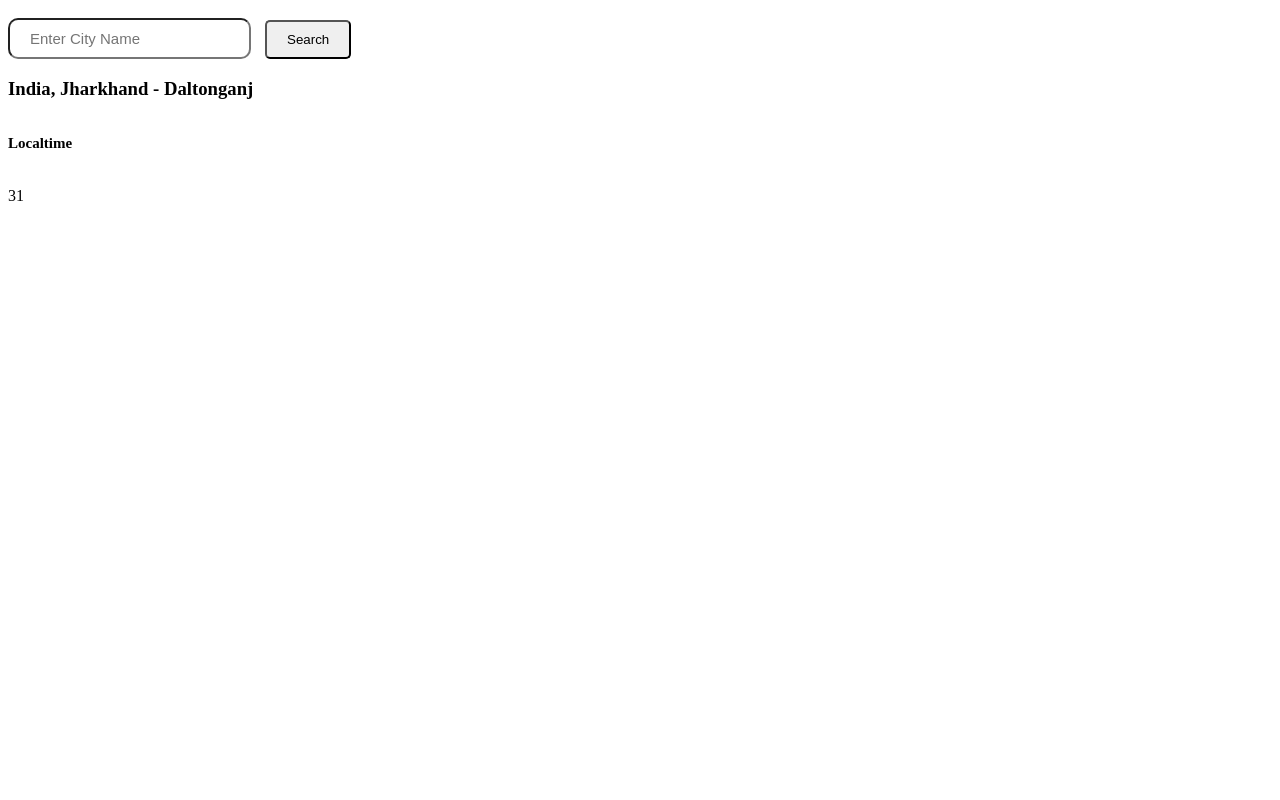
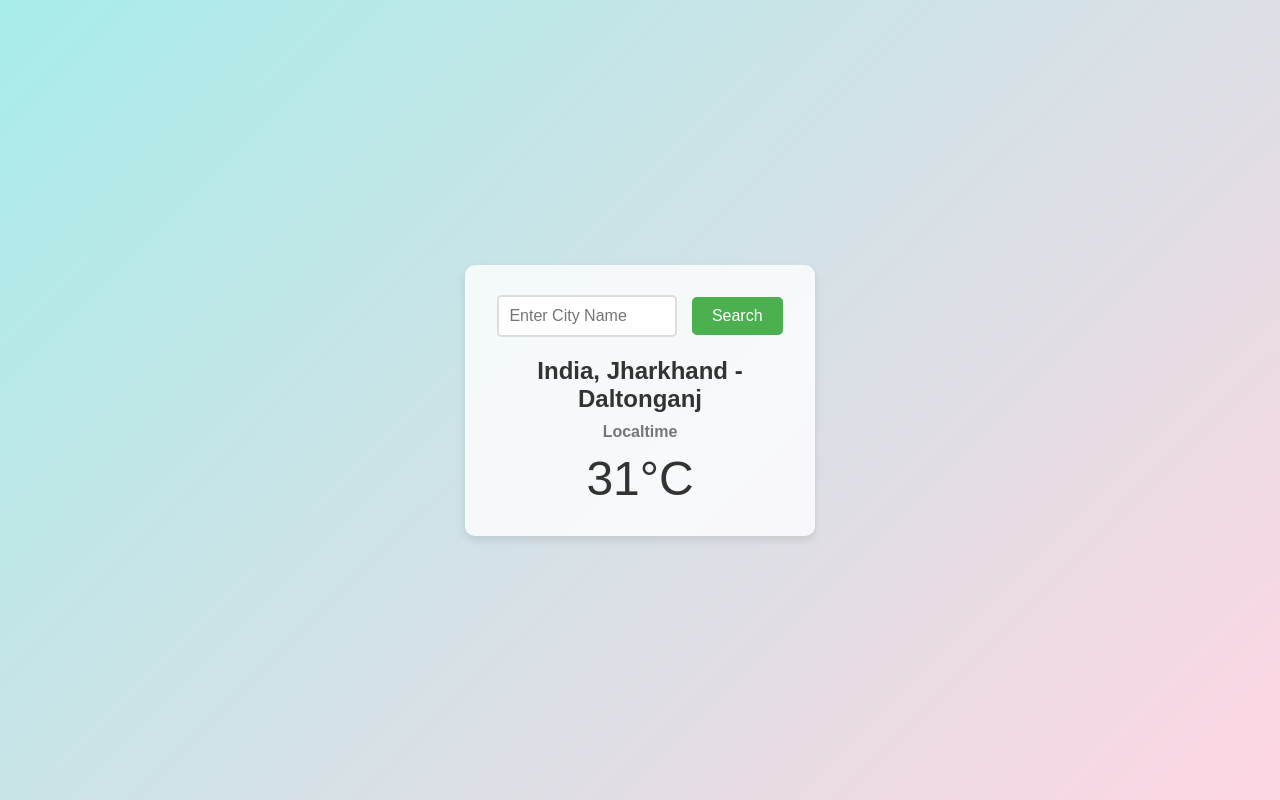
Before and after one commit to mansisingh78/weather, a plain HTML site: page index.html in a window 1280 px wide. Drawn offline with Linux system fonts and the light colour scheme.

Commit message:
modified code

```diff
--- a/index.html
+++ b/index.html
@@ -3,18 +3,20 @@
   <head>
     <meta charset="UTF-8" />
     <meta name="viewport" content="width=device-width, initial-scale=1.0" />
-    <title>Document</title>
+    <title>Weather App</title>
     <link rel="stylesheet" href="style.css" />
   </head>
   <body>
-    <div>
-      <input id="city-input" type="text" placeholder="Enter City Name" />
-      <button id="search-button">Search</button>
-    </div>
-    <div>
-      <h3 id="city-name">India, Jharkhand - Daltonganj</h3>
-      <h6 id="city-time">Localtime</h6>
-      <p id="city-temp">31</p>
+    <div class="container">
+      <div class="search-container">
+        <input id="city-input" type="text" placeholder="Enter City Name" />
+        <button id="search-button">Search</button>
+      </div>
+      <div class="weather-info">
+        <h3 id="city-name">India, Jharkhand - Daltonganj</h3>
+        <h6 id="city-time">Localtime</h6>
+        <p id="city-temp">31°C</p>
+      </div>
     </div>
     <script>
       const button = document.getElementById("search-button");
@@ -47,7 +49,7 @@
         if (result) {
           cityName.innerText = `${result.location.name}, ${result.location.region}, ${result.location.country}`;
           cityTime.innerText = result.location.localtime;
-          cityTemp.innerText = result.current.temp_c;
+          cityTemp.innerText = `${result.current.temp_c}°C`;
         } else {
           cityName.innerText = "Data not available";
           cityTime.innerText = "";
--- a/style.css
+++ b/style.css
@@ -1,15 +1,78 @@
-#city-input {
-  padding: 10px 20px;
-  border-radius: 10px;
-  font-size: 15px;
-  margin-top: 10px;
+/* style.css */
+
+/* Reset some default styles */
+* {
+  margin: 0;
+  padding: 0;
+  box-sizing: border-box;
+  font-family: "Arial", sans-serif;
 }
 
-#search-button {
+/* Set the background and center the content */
+body {
+  background: linear-gradient(135deg, #a8edea 0%, #fed6e3 100%);
+  display: flex;
+  justify-content: center;
+  align-items: center;
+  height: 100vh;
+}
+
+.container {
+  text-align: center;
+  background: rgba(255, 255, 255, 0.8);
+  padding: 30px;
+  border-radius: 10px;
+  box-shadow: 0 4px 8px rgba(0, 0, 0, 0.1);
+  width: 350px;
+}
+
+.search-container {
+  margin-bottom: 20px;
+}
+
+input {
+  padding: 10px;
+  border: 2px solid #ddd;
+  border-radius: 5px;
+  outline: none;
+  margin-right: 10px;
+  font-size: 16px;
+  width: calc(100% - 110px);
+  max-width: 220px;
+}
+
+button {
   padding: 10px 20px;
-  margin-left: 10px;
+  border: none;
   border-radius: 5px;
+  background-color: #4caf50;
+  color: white;
+  font-size: 16px;
+  cursor: pointer;
+  transition: background-color 0.3s;
 }
-#city-time {
-  font-size: 15px;
+
+button:hover {
+  background-color: #45a049;
 }
+
+.weather-info {
+  text-align: center;
+}
+
+h3 {
+  font-size: 24px;
+  color: #333;
+  margin-bottom: 10px;
+}
+
+h6 {
+  font-size: 16px;
+  color: #777;
+  margin-bottom: 10px;
+}
+
+p {
+  font-size: 48px;
+  color: #333;
+}
```
Also changed, not shown: script.js (deleted).
